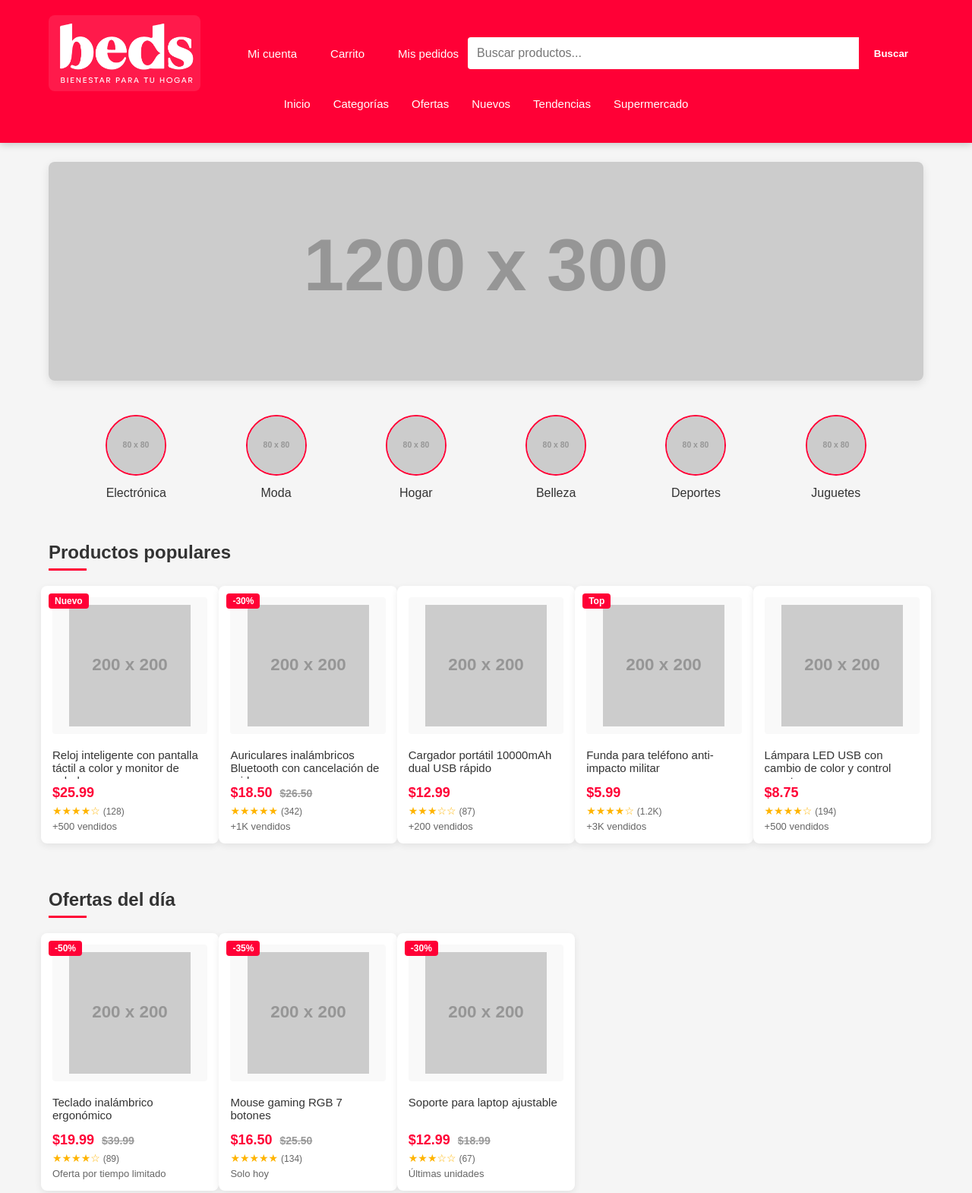
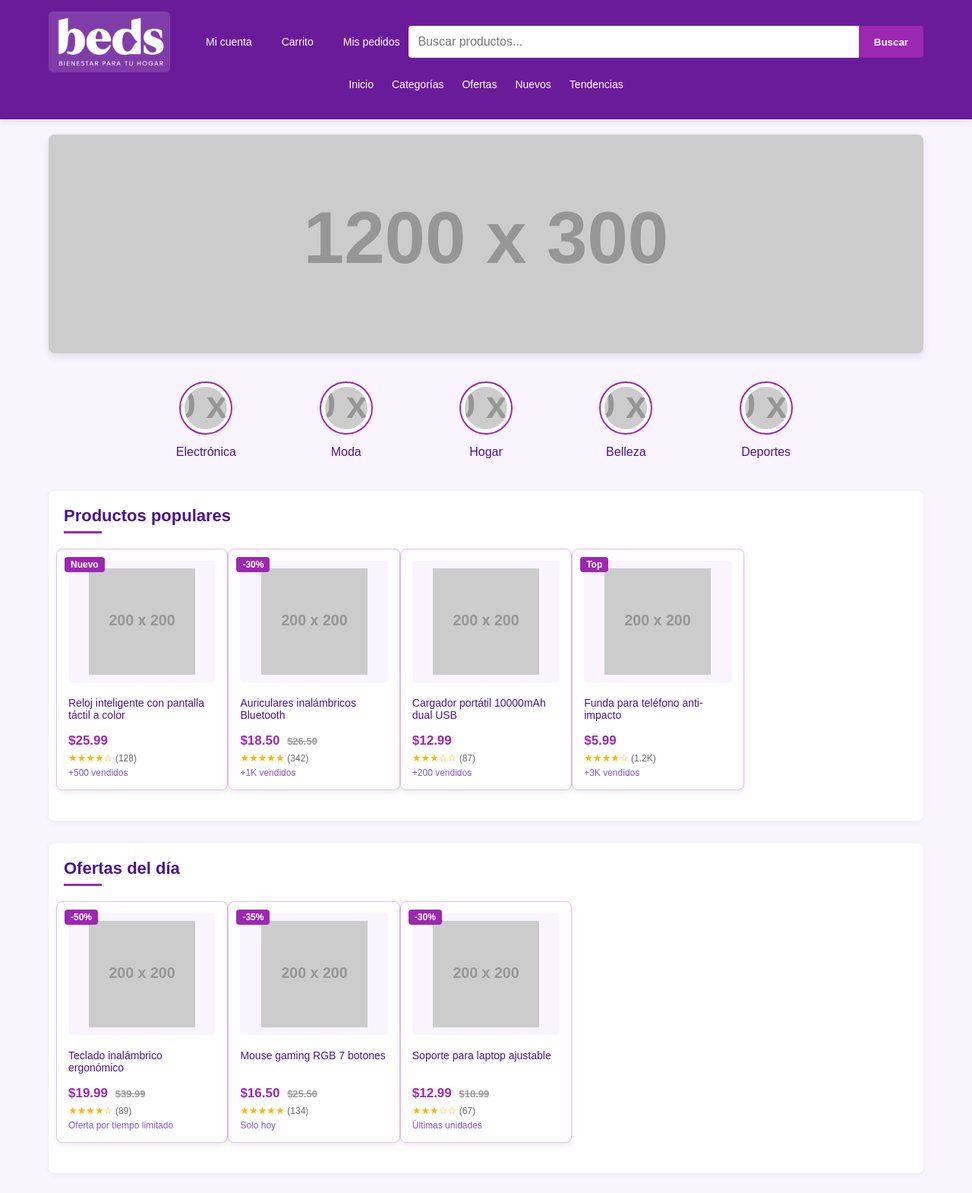
Before and after one commit to KNDJK/RIDER-KUSTOM, a plain HTML site: page index.html in a window 1280 px wide. Shown: the top 1570 px of the page at 76% size. Drawn offline with Linux system fonts and the light colour scheme; placeholder pictures from the web are drawn by us.

Commit message:
index.html

```diff
--- a/index.html
+++ b/index.html
@@ -13,14 +13,14 @@
         }
 
         body {
-            background-color: #f5f5f5;
+            background-color: #f9f4ff;
         }
 
         header {
-            background-color: #ff0036;
+            background-color: #6a1b9a; /* Morado principal */
             color: white;
-            padding: 20px 0; /* Aumentado el padding */
-            box-shadow: 0 2px 10px rgba(0,0,0,0.2);
+            padding: 15px 0;
+            box-shadow: 0 2px 10px rgba(0,0,0,0.1);
         }
 
         .container {
@@ -39,9 +39,9 @@
 
         .logo-container {
             order: 1;
-            width: 200px;
-            height: 100px;
-            margin-right: 30px;
+            width: 160px;
+            height: 80px; /* Reducido a 80px */
+            margin-right: 20px;
             display: flex;
             align-items: center;
         }
@@ -52,15 +52,14 @@
             display: flex;
             align-items: center;
             justify-content: center;
-            background-color: rgba(255,255,255,0.1);
-            border-radius: 8px;
+            background-color: rgba(255,255,255,0.15);
+            border-radius: 6px;
             padding: 5px;
             transition: all 0.3s ease;
         }
 
         .logo:hover {
-            background-color: rgba(255,255,255,0.2);
-            transform: scale(1.02);
+            background-color: rgba(255,255,255,0.25);
         }
 
         .logo img {
@@ -86,7 +85,7 @@
         }
 
         .search-bar button {
-            background-color: #ff0036;
+            background-color: #9c27b0; /* Morado más claro */
             color: white;
             border: none;
             padding: 0 20px;
@@ -97,7 +96,7 @@
         }
 
         .search-bar button:hover {
-            background-color: #e60031;
+            background-color: #7b1fa2;
         }
 
         .user-actions {
@@ -110,16 +109,16 @@
         .user-actions a {
             color: white;
             text-decoration: none;
-            margin-left: 20px;
+            margin-left: 15px;
             white-space: nowrap;
-            font-size: 15px;
+            font-size: 14px;
             padding: 8px 12px;
             border-radius: 4px;
             transition: background-color 0.3s;
         }
 
         .user-actions a:hover {
-            background-color: rgba(255,255,255,0.1);
+            background-color: rgba(255,255,255,0.2);
         }
 
         nav {
@@ -134,14 +133,14 @@
         }
 
         nav ul li {
-            margin: 0 15px;
+            margin: 0 12px;
             position: relative;
         }
 
         nav ul li a {
             color: white;
             text-decoration: none;
-            font-size: 15px;
+            font-size: 14px;
             font-weight: 500;
             padding: 8px 0;
             display: block;
@@ -149,7 +148,7 @@
         }
 
         nav ul li a:hover {
-            color: #ffcc00;
+            color: #ffeb3b; /* Amarillo para contraste */
         }
 
         nav ul li a::after {
@@ -159,7 +158,7 @@
             height: 2px;
             bottom: 0;
             left: 0;
-            background-color: #ffcc00;
+            background-color: #ffeb3b;
             transition: width 0.3s;
         }
 
@@ -168,7 +167,7 @@
         }
 
         .banner {
-            margin: 25px 0;
+            margin: 20px 0;
             border-radius: 8px;
             overflow: hidden;
             box-shadow: 0 4px 12px rgba(0,0,0,0.1);
@@ -182,13 +181,13 @@
         .categories {
             display: flex;
             flex-wrap: wrap;
-            margin: 30px 0;
+            margin: 25px 0;
             justify-content: center;
         }
 
         .category {
             width: 16%;
-            padding: 15px;
+            padding: 12px;
             text-align: center;
             transition: transform 0.3s;
         }
@@ -198,27 +197,33 @@
         }
 
         .category img {
-            width: 80px;
-            height: 80px;
+            width: 70px;
+            height: 70px;
             object-fit: cover;
             border-radius: 50%;
             margin-bottom: 10px;
-            border: 2px solid #ff0036;
+            border: 2px solid #9c27b0;
+            padding: 5px;
+            background-color: white;
         }
 
         .category p {
             font-weight: 500;
-            color: #333;
+            color: #4a148c;
         }
 
         .products-section {
-            margin: 40px 0;
+            margin: 30px 0;
+            background-color: white;
+            padding: 20px;
+            border-radius: 8px;
+            box-shadow: 0 2px 10px rgba(0,0,0,0.05);
         }
 
         .section-title {
-            font-size: 24px;
+            font-size: 22px;
             margin-bottom: 20px;
-            color: #333;
+            color: #4a148c;
             position: relative;
             padding-bottom: 10px;
         }
@@ -228,7 +233,7 @@
             position: absolute;
             width: 50px;
             height: 3px;
-            background-color: #ff0036;
+            background-color: #9c27b0;
             bottom: 0;
             left: 0;
         }
@@ -245,21 +250,23 @@
             background-color: white;
             border-radius: 8px;
             margin-bottom: 20px;
-            box-shadow: 0 3px 10px rgba(0,0,0,0.08);
+            box-shadow: 0 3px 8px rgba(0,0,0,0.08);
             transition: all 0.3s;
             position: relative;
+            border: 1px solid #e1bee7;
         }
 
         .product:hover {
             transform: translateY(-5px);
-            box-shadow: 0 5px 15px rgba(0,0,0,0.12);
+            box-shadow: 0 5px 15px rgba(0,0,0,0.1);
+            border-color: #9c27b0;
         }
 
         .product-badge {
             position: absolute;
             top: 10px;
             left: 10px;
-            background-color: #ff0036;
+            background-color: #9c27b0;
             color: white;
             padding: 3px 8px;
             border-radius: 4px;
@@ -269,53 +276,53 @@
 
         .product-image {
             width: 100%;
-            height: 180px;
+            height: 160px;
             object-fit: contain;
             border-radius: 4px;
             margin-bottom: 15px;
-            background-color: #f9f9f9;
+            background-color: #f9f4ff;
             padding: 10px;
         }
 
         .product-title {
-            font-size: 15px;
+            font-size: 14px;
             margin-bottom: 8px;
             height: 40px;
             overflow: hidden;
-            color: #333;
+            color: #4a148c;
             font-weight: 500;
         }
 
         .product-price {
-            color: #ff0036;
+            color: #9c27b0;
             font-weight: bold;
             margin-bottom: 5px;
-            font-size: 18px;
+            font-size: 17px;
         }
 
         .product-old-price {
             text-decoration: line-through;
             color: #999;
-            font-size: 14px;
+            font-size: 13px;
             margin-left: 5px;
         }
 
         .product-rating {
-            color: #ffb400;
-            font-size: 14px;
+            color: #ffb300;
+            font-size: 13px;
             margin-bottom: 5px;
         }
 
         .product-sold {
-            font-size: 13px;
-            color: #666;
+            font-size: 12px;
+            color: #7e57c2;
         }
 
         footer {
-            background-color: #222;
+            background-color: #4a148c;
             color: white;
-            padding: 50px 0 20px;
-            margin-top: 50px;
+            padding: 40px 0 20px;
+            margin-top: 40px;
         }
 
         .footer-content {
@@ -326,15 +333,15 @@
 
         .footer-section {
             width: 30%;
-            margin-bottom: 30px;
+            margin-bottom: 25px;
         }
 
         .footer-section h3 {
-            margin-bottom: 20px;
-            font-size: 18px;
-            color: #ffcc00;
+            margin-bottom: 18px;
+            font-size: 17px;
+            color: #ffeb3b;
             position: relative;
-            padding-bottom: 10px;
+            padding-bottom: 8px;
         }
 
         .footer-section h3::after {
@@ -342,7 +349,7 @@
             position: absolute;
             width: 40px;
             height: 2px;
-            background-color: #ff0036;
+            background-color: #ba68c8;
             bottom: 0;
             left: 0;
         }
@@ -352,27 +359,27 @@
         }
 
         .footer-section ul li {
-            margin-bottom: 12px;
+            margin-bottom: 10px;
         }
 
         .footer-section ul li a {
-            color: #ccc;
+            color: #e1bee7;
             text-decoration: none;
-            font-size: 14px;
+            font-size: 13px;
             transition: color 0.3s;
         }
 
         .footer-section ul li a:hover {
-            color: #ffcc00;
+            color: white;
         }
 
         .copyright {
             text-align: center;
             margin-top: 30px;
             padding-top: 20px;
-            border-top: 1px solid #444;
-            font-size: 13px;
-            color: #999;
+            border-top: 1px solid #7e57c2;
+            font-size: 12px;
+            color: #ce93d8;
         }
 
         @media (max-width: 1024px) {
@@ -390,14 +397,15 @@
             .logo-container {
                 order: 1;
                 width: 100%;
-                height: 80px;
+                height: 70px;
                 margin: 0 0 15px;
                 justify-content: center;
             }
 
             .logo {
                 width: auto;
-                padding: 0 20px;
+                max-width: 200px;
+                margin: 0 auto;
             }
 
             .user-actions {
@@ -416,7 +424,7 @@
             }
 
             nav ul li {
-                margin: 5px 10px;
+                margin: 5px 8px;
             }
 
             .category, .product {
@@ -463,7 +471,6 @@
                         <li><a href="#">Ofertas</a></li>
                         <li><a href="#">Nuevos</a></li>
                         <li><a href="#">Tendencias</a></li>
-                        <li><a href="#">Supermercado</a></li>
                     </ul>
                 </nav>
             </div>
@@ -472,33 +479,29 @@
 
     <main class="container">
         <div class="banner">
-            <img src="https://via.placeholder.com/1200x300" alt="Ofertas especiales">
+            <img src="https://via.placeholder.com/1200x300/6a1b9a/ffffff?text=Ofertas+Especiales" alt="Ofertas especiales">
         </div>
 
         <div class="categories">
             <div class="category">
-                <img src="https://via.placeholder.com/80" alt="Electrónica">
+                <img src="https://via.placeholder.com/80/9c27b0/ffffff?text=EL" alt="Electrónica">
                 <p>Electrónica</p>
             </div>
             <div class="category">
-                <img src="https://via.placeholder.com/80" alt="Moda">
+                <img src="https://via.placeholder.com/80/9c27b0/ffffff?text=MD" alt="Moda">
                 <p>Moda</p>
             </div>
             <div class="category">
-                <img src="https://via.placeholder.com/80" alt="Hogar">
+                <img src="https://via.placeholder.com/80/9c27b0/ffffff?text=HG" alt="Hogar">
                 <p>Hogar</p>
             </div>
             <div class="category">
-                <img src="https://via.placeholder.com/80" alt="Belleza">
+                <img src="https://via.placeholder.com/80/9c27b0/ffffff?text=BL" alt="Belleza">
                 <p>Belleza</p>
             </div>
             <div class="category">
-                <img src="https://via.placeholder.com/80" alt="Deportes">
+                <img src="https://via.placeholder.com/80/9c27b0/ffffff?text=DP" alt="Deportes">
                 <p>Deportes</p>
-            </div>
-            <div class="category">
-                <img src="https://via.placeholder.com/80" alt="Juguetes">
-                <p>Juguetes</p>
             </div>
         </div>
 
@@ -507,41 +510,34 @@
             <div class="products">
                 <div class="product">
                     <span class="product-badge">Nuevo</span>
-                    <img src="https://via.placeholder.com/200" class="product-image" alt="Producto 1">
-                    <h3 class="product-title">Reloj inteligente con pantalla táctil a color y monitor de salud</h3>
+                    <img src="https://via.placeholder.com/200/e1bee7/6a1b9a?text=Producto" class="product-image" alt="Producto 1">
+                    <h3 class="product-title">Reloj inteligente con pantalla táctil a color</h3>
                     <div class="product-price">$25.99</div>
                     <div class="product-rating">★★★★☆ <span style="color: #666; font-size: 12px;">(128)</span></div>
                     <div class="product-sold">+500 vendidos</div>
                 </div>
                 <div class="product">
                     <span class="product-badge">-30%</span>
-                    <img src="https://via.placeholder.com/200" class="product-image" alt="Producto 2">
-                    <h3 class="product-title">Auriculares inalámbricos Bluetooth con cancelación de ruido</h3>
+                    <img src="https://via.placeholder.com/200/e1bee7/6a1b9a?text=Producto" class="product-image" alt="Producto 2">
+                    <h3 class="product-title">Auriculares inalámbricos Bluetooth</h3>
                     <div class="product-price">$18.50 <span class="product-old-price">$26.50</span></div>
                     <div class="product-rating">★★★★★ <span style="color: #666; font-size: 12px;">(342)</span></div>
                     <div class="product-sold">+1K vendidos</div>
                 </div>
                 <div class="product">
-                    <img src="https://via.placeholder.com/200" class="product-image" alt="Producto 3">
-                    <h3 class="product-title">Cargador portátil 10000mAh dual USB rápido</h3>
+                    <img src="https://via.placeholder.com/200/e1bee7/6a1b9a?text=Producto" class="product-image" alt="Producto 3">
+                    <h3 class="product-title">Cargador portátil 10000mAh dual USB</h3>
                     <div class="product-price">$12.99</div>
                     <div class="product-rating">★★★☆☆ <span style="color: #666; font-size: 12px;">(87)</span></div>
                     <div class="product-sold">+200 vendidos</div>
                 </div>
                 <div class="product">
                     <span class="product-badge">Top</span>
-                    <img src="https://via.placeholder.com/200" class="product-image" alt="Producto 4">
-                    <h3 class="product-title">Funda para teléfono anti-impacto militar</h3>
+                    <img src="https://via.placeholder.com/200/e1bee7/6a1b9a?text=Producto" class="product-image" alt="Producto 4">
+                    <h3 class="product-title">Funda para teléfono anti-impacto</h3>
                     <div class="product-price">$5.99</div>
                     <div class="product-rating">★★★★☆ <span style="color: #666; font-size: 12px;">(1.2K)</span></div>
                     <div class="product-sold">+3K vendidos</div>
-                </div>
-                <div class="product">
-                    <img src="https://via.placeholder.com/200" class="product-image" alt="Producto 5">
-                    <h3 class="product-title">Lámpara LED USB con cambio de color y control remoto</h3>
-                    <div class="product-price">$8.75</div>
-                    <div class="product-rating">★★★★☆ <span style="color: #666; font-size: 12px;">(194)</span></div>
-                    <div class="product-sold">+500 vendidos</div>
                 </div>
             </div>
         </div>
@@ -551,7 +547,7 @@
             <div class="products">
                 <div class="product">
                     <span class="product-badge">-50%</span>
-                    <img src="https://via.placeholder.com/200" class="product-image" alt="Oferta 1">
+                    <img src="https://via.placeholder.com/200/e1bee7/6a1b9a?text=Oferta" class="product-image" alt="Oferta 1">
                     <h3 class="product-title">Teclado inalámbrico ergonómico</h3>
                     <div class="product-price">$19.99 <span class="product-old-price">$39.99</span></div>
                     <div class="product-rating">★★★★☆ <span style="color: #666; font-size: 12px;">(89)</span></div>
@@ -559,7 +555,7 @@
                 </div>
                 <div class="product">
                     <span class="product-badge">-35%</span>
-                    <img src="https://via.placeholder.com/200" class="product-image" alt="Oferta 2">
+                    <img src="https://via.placeholder.com/200/e1bee7/6a1b9a?text=Oferta" class="product-image" alt="Oferta 2">
                     <h3 class="product-title">Mouse gaming RGB 7 botones</h3>
                     <div class="product-price">$16.50 <span class="product-old-price">$25.50</span></div>
                     <div class="product-rating">★★★★★ <span style="color: #666; font-size: 12px;">(134)</span></div>
@@ -567,7 +563,7 @@
                 </div>
                 <div class="product">
                     <span class="product-badge">-30%</span>
-                    <img src="https://via.placeholder.com/200" class="product-image" alt="Oferta 3">
+                    <img src="https://via.placeholder.com/200/e1bee7/6a1b9a?text=Oferta" class="product-image" alt="Oferta 3">
                     <h3 class="product-title">Soporte para laptop ajustable</h3>
                     <div class="product-price">$12.99 <span class="product-old-price">$18.99</span></div>
                     <div class="product-rating">★★★☆☆ <span style="color: #666; font-size: 12px;">(67)</span></div>
@@ -587,7 +583,6 @@
                         <li><a href="#">Reembolsos</a></li>
                         <li><a href="#">Garantías</a></li>
                         <li><a href="#">Ayuda al cliente</a></li>
-                        <li><a href="#">Devoluciones fáciles</a></li>
                     </ul>
                 </div>
                 <div class="footer-section">
@@ -597,22 +592,20 @@
                         <li><a href="#">Términos y condiciones</a></li>
                         <li><a href="#">Privacidad</a></li>
                         <li><a href="#">Blog</a></li>
-                        <li><a href="#">Trabaja con nosotros</a></li>
                     </ul>
                 </div>
                 <div class="footer-section">
                     <h3>Métodos de pago</h3>
                     <ul>
-                        <li><a href="#">Tarjetas de crédito/débito</a></li>
+                        <li><a href="#">Tarjetas de crédito</a></li>
                         <li><a href="#">PayPal</a></li>
                         <li><a href="#">Transferencia bancaria</a></li>
                         <li><a href="#">Pago contra entrega</a></li>
-                        <li><a href="#">Criptomonedas</a></li>
                     </ul>
                 </div>
             </div>
             <div class="copyright">
-                © 2023 MiTienda. Todos los derechos reservados. | Diseñado con ❤️ para tus compras en línea
+                © 2023 MiTienda. Todos los derechos reservados.
             </div>
         </div>
     </footer>
```
